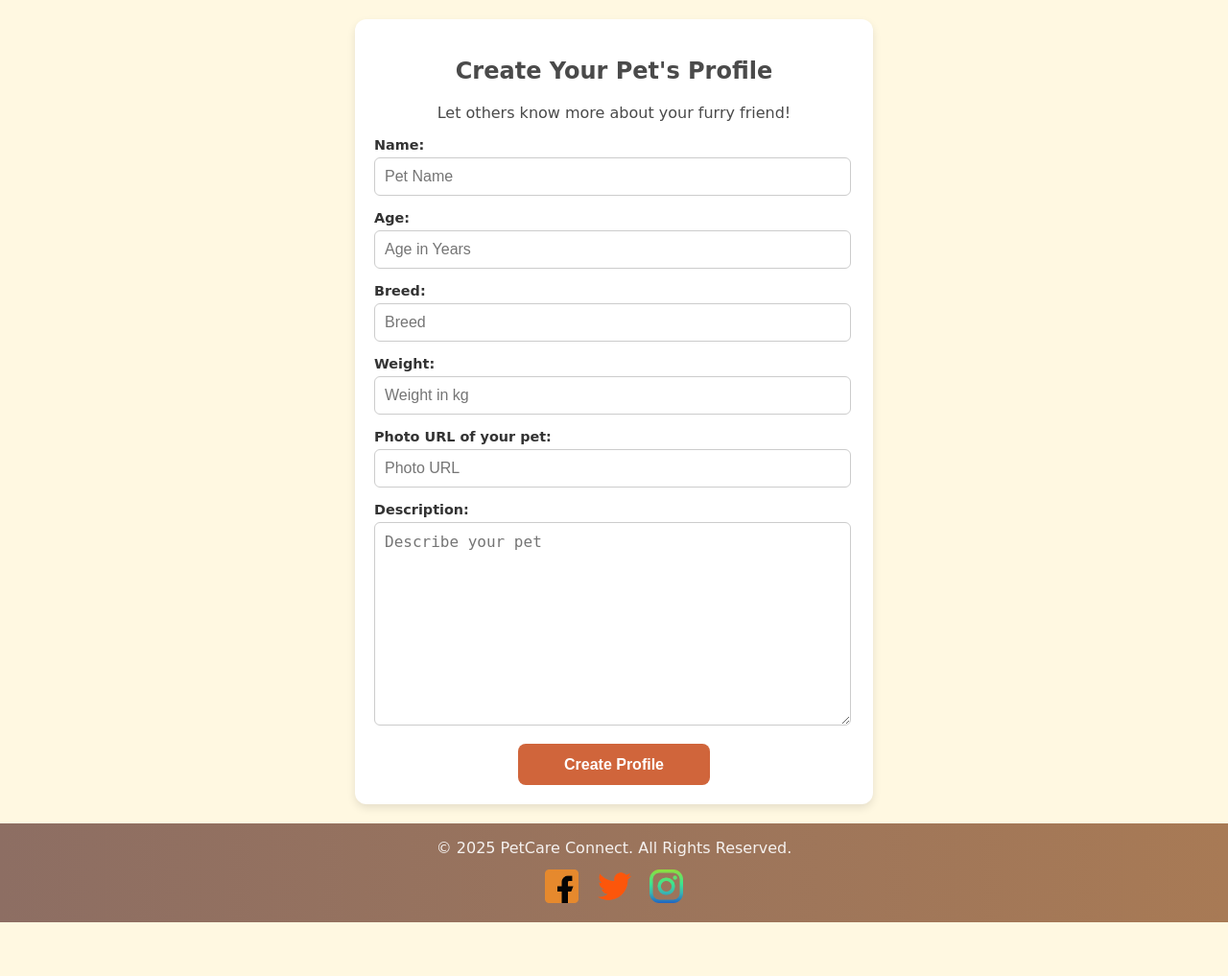
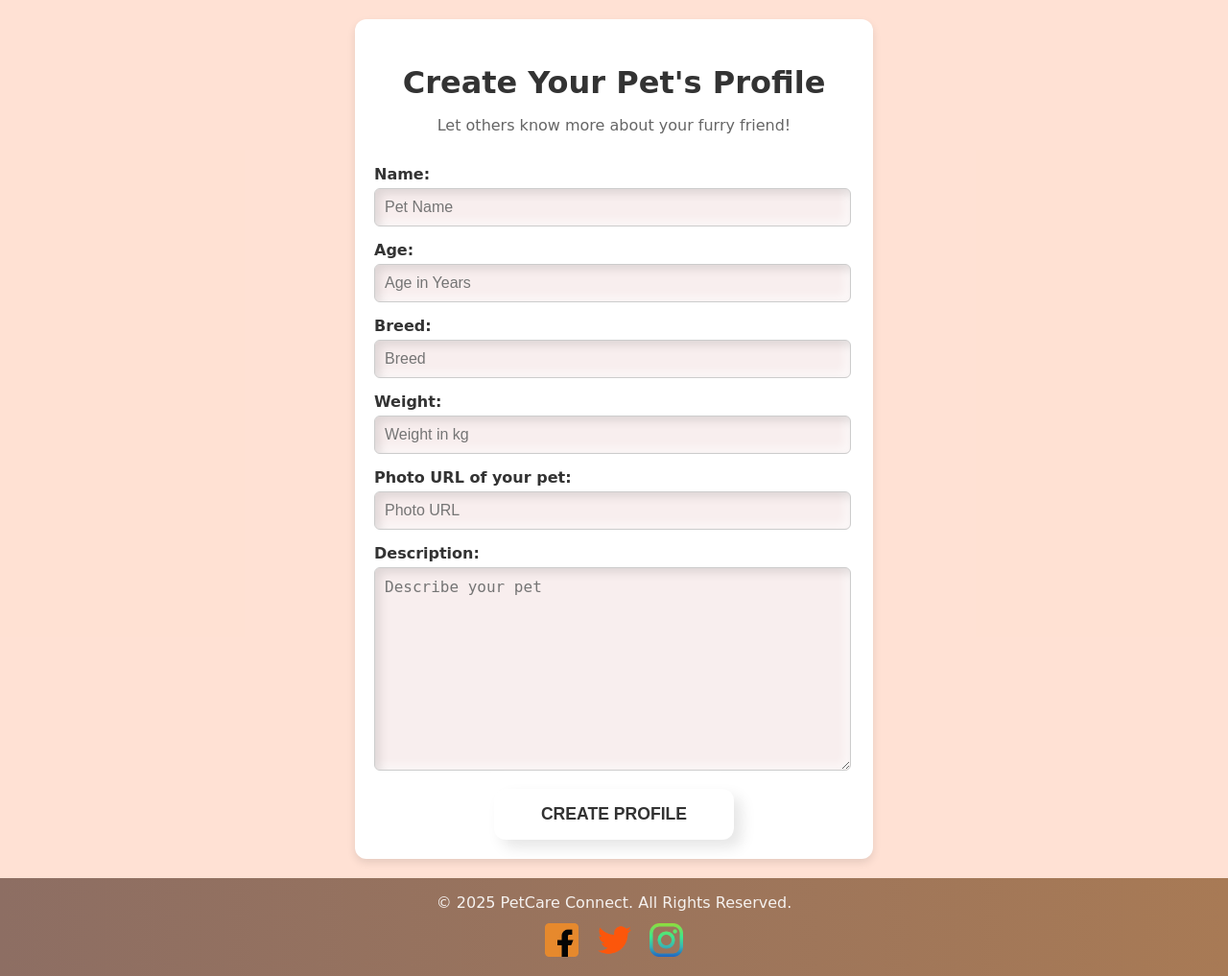
Before and after one commit to annasarabasheva/Project-with-Django-2, a Django app: page /pets/create/ in a window 1280 px wide. Shown: the part 99-1116 px from the top of the page at 96% size. Before the commit the page ends 1060 px from the top, so only its background shows below. Run offline with Django 4.2, Linux system fonts and the light colour scheme; the visitor is signed in with stand-in values (Sample User, id 1).

Commit message:
Improve styling of Create Pet Profile Page

```diff
--- a/static/css/pets/create-pet-profile.css
+++ b/static/css/pets/create-pet-profile.css
@@ -3,18 +3,32 @@
     justify-content: center;
     align-items: center;
     min-height: 100vh;
-    background-color: #fff8e1;
+    background: rgba(255, 192, 192, 0.41);
     padding: 2rem;
 }
 
 .pet-profile-card {
-    background: white;
-    padding: 2rem;
-    border-radius: 12px;
-    box-shadow: 0 4px 12px rgba(0, 0, 0, 0.1);
+    background: #ffffff;
+    padding: 3rem;
+    border-radius: 20px;
+    box-shadow: 8px 8px 20px rgba(0, 0, 0, 0.1), -8px -8px 20px rgba(255, 255, 255, 0.7);
     width: 90%;
-    max-width: 1500px;
+    max-width: 550px;
     text-align: center;
+    transition: all 0.3s ease-in-out;
+}
+
+.pet-profile-card h2 {
+    font-size: 2rem;
+    margin-bottom: 1rem;
+    font-weight: bold;
+    color: #333;
+}
+
+.pet-profile-card p {
+    font-size: 1rem;
+    margin-bottom: 2rem;
+    color: #666;
 }
 
 .input-group {
@@ -24,51 +38,59 @@
 
 .input-group label {
     display: block;
-    font-size: 0.9rem;
+    font-size: 1rem;
     margin-bottom: 0.5rem;
+    font-weight: bold;
     color: #333;
-    font-weight: bold;
 }
 
 .input-group input,
 .input-group textarea {
     width: 100%;
-    padding: 0.8rem;
-    border: 1px solid #ddd;
-    border-radius: 8px;
+    padding: 1rem;
+    border: none;
+    border-radius: 12px;
     font-size: 1rem;
-    transition: border-color 0.3s;
+    background: rgba(238, 214, 214, 0.42);
+    color: #333;
+    box-shadow: inset 5px 5px 10px rgba(0, 0, 0, 0.1), inset -5px -5px 10px rgba(255, 255, 255, 0.6);
+    outline: none;
+    transition: all 0.3s ease-in-out;
 }
 
 .input-group input:focus,
 .input-group textarea:focus {
-    border-color: #6c63ff;
-    outline: none;
+    background: #ffffff;
+    box-shadow: inset 2px 2px 8px rgba(0, 0, 0, 0.1), inset -2px -2px 8px rgba(255, 255, 255, 0.7);
 }
 
 .error-message {
-    background-color: #ffe6e6;
-    color: #ff4d4d;
-    border: 1px solid #ff4d4d;
+    background-color: #ffefef;
+    color: #d9534f;
+    border: 1px solid #d9534f;
     border-radius: 8px;
     padding: 0.8rem;
     margin-top: 0.5rem;
     font-size: 0.9rem;
+    text-align: center;
 }
 
 .submit-button {
-    width: 40%;
-    padding: 0.8rem;
-    background-color: #d0653b;
-    color: white;
-    font-size: 1rem;
+    width: 50%;
+    padding: 1rem;
+    background: #ffffff;
+    color: #333;
+    font-size: 1.1rem;
     font-weight: bold;
     border: none;
-    border-radius: 8px;
+    border-radius: 12px;
     cursor: pointer;
-    transition: background-color 0.3s;
+    box-shadow: 8px 8px 15px rgba(0, 0, 0, 0.1), -8px -8px 15px rgba(255, 255, 255, 0.7);
+    transition: all 0.3s ease-in-out;
+    text-transform: uppercase;
 }
 
 .submit-button:hover {
-    background-color: #9b4320;
+    background: #f4f4f4;
+    box-shadow: inset 3px 3px 10px rgba(0, 0, 0, 0.1), inset -3px -3px 10px rgba(255, 255, 255, 0.7);
 }
```
